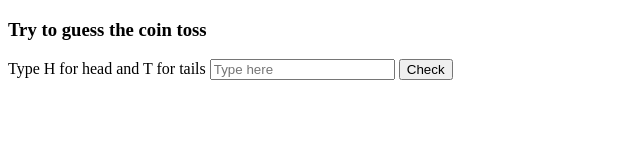
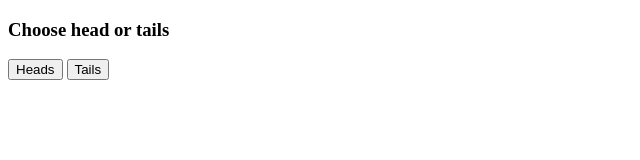
Before and after one commit to DaanishShaikh/html_course, a plain HTML site: page coinFlipGame.html in a window 1280 px wide. Shown: the whole page, without its empty margins (0-640 px from the left). Drawn offline with Linux system fonts and the light colour scheme.

Commit message:
02-07-2025

```diff
--- a/coinFlipGame.html
+++ b/coinFlipGame.html
@@ -6,35 +6,48 @@
   <title>Coin Flip game</title>
 </head>
 <body>
-  <h3>Try to guess the coin toss</h3>
-  <label for="guess">Type H for head and T for tails</label>
-  <input type="text" id="guess" placeholder="Type here">
+  <h3>Choose head or tails</h3>
+  <!-- <label for="guess">Type H for head and T for tails</label> -->
   <button onclick="
+  play('H');
+  ">Heads</button>
+  <button onclick="
+  play('T');
+  ">Tails</button>
+  <!-- <input type="text" id="guess" placeholder="Type here"> -->
+  <!-- <button onclick="
   guess=document.getElementById('guess').value;
-
+  ">Check</button> -->
+  <script>
+    let guess='';
+    let score=JSON.parse(localStorage.getItem('score'))||{
+      win:0,
+      losses:0
+    };
+    function play(guess){
       let result='';
       //let somenumber=Math.random();
       if(Math.random()<0.5){
         result='H';
         console.log('The toss was Heads');
-    alert('The toss was Heads');
+        // alert('The toss was Heads');
       } else {
         result='T';
         console.log('The toss was Tails');
-    alert('The toss was Tails');
+        // alert('The toss was Tails');
       }
 
       if(result===guess){
+        score.win++;
         console.log('You Win!');
-    alert('You Win!');
+        alert(`The toss was=${result}\nYou Win!\nWins=${score.win} Losses=${score.losses}`);
       } else {
+        score.losses++;
         console.log('You lose!');
-    alert('You lose!');
+        alert(`The toss was=${result}\nYou lose!\nWins=${score.win} Losses=${score.losses}`);
       }
-
-  ">Check</button>
-  <script>
-    let guess='';
+      localStorage.setItem('score',JSON.stringify(score));
+        }
   </script>
 </body>
 </html>
```
Lines whose indentation alone changed are shown as unchanged.
